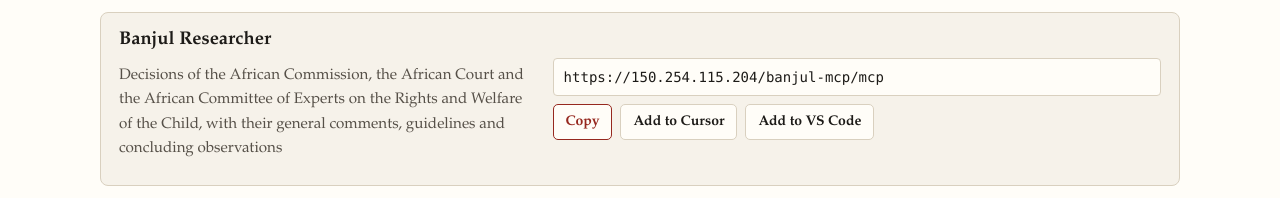
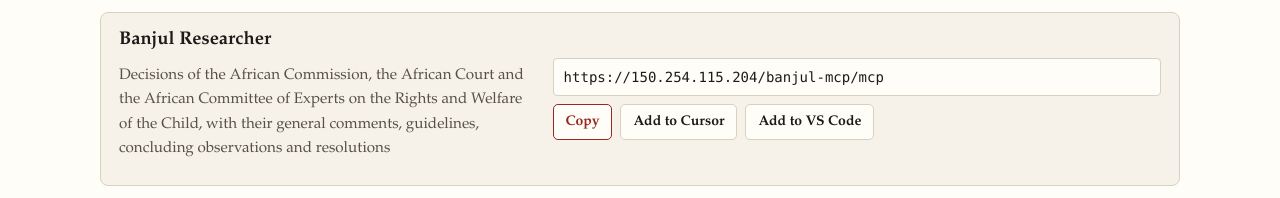
Before and after one commit to lszoszk/humanrights, a plain HTML site: page ai.html in a window 1280 px wide. Shown: the part 652-850 px from the top of the page. Drawn offline with Linux system fonts and the light colour scheme.

Commit message:
Banjul Researcher connector scope: resolutions
Co-Authored-By: Claude Opus 5.5 <noreply@anthropic.com>

```diff
--- a/ai.html
+++ b/ai.html
@@ -67,7 +67,7 @@
       </li>
       <li class="connector">
         <h2>Banjul Researcher</h2>
-        <p class="conn-scope">Decisions of the African Commission, the African Court and the African Committee of Experts on the Rights and Welfare of the Child, with their general comments, guidelines and concluding observations</p>
+        <p class="conn-scope">Decisions of the African Commission, the African Court and the African Committee of Experts on the Rights and Welfare of the Child, with their general comments, guidelines, concluding observations and resolutions</p>
         <div class="addr">
           <code id="addr-banjul">https://150.254.115.204/banjul-mcp/mcp</code>
           <button class="btn small" type="button" data-copy="#addr-banjul" data-stat="copy-banjul">Copy<span class="vh"> the address of the Banjul Researcher connector</span></button>
```
